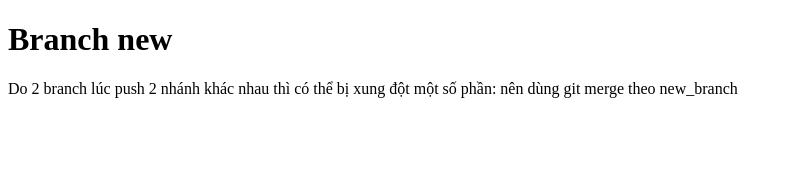
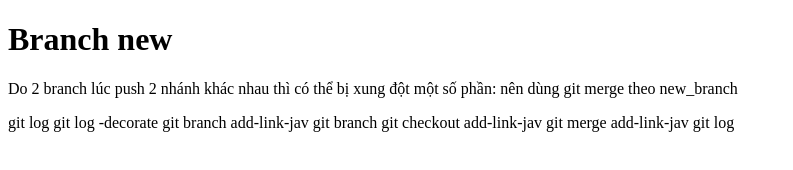
Before and after one commit to Ben-MTP/test_git_tuidicodedao, a plain HTML site: page git_index.html in a window 1280 px wide. Shown: the whole page, without its empty margins (0-793 px from the left). Drawn offline with Linux system fonts and the light colour scheme.

Commit message:
update huong dan su dung

```diff
--- a/git_index.html
+++ b/git_index.html
@@ -8,5 +8,14 @@
 <body>
     <h1>Branch new</h1>
     <p>Do 2 branch lúc push 2 nhánh khác nhau thì có thể bị xung đột một số phần: nên dùng git merge theo new_branch</p>
+    <p>git log
+        git log -decorate
+
+        git branch add-link-jav
+        git branch
+        git checkout add-link-jav
+
+        git merge add-link-jav
+        git log</p>
 </body>
 </html>
```
